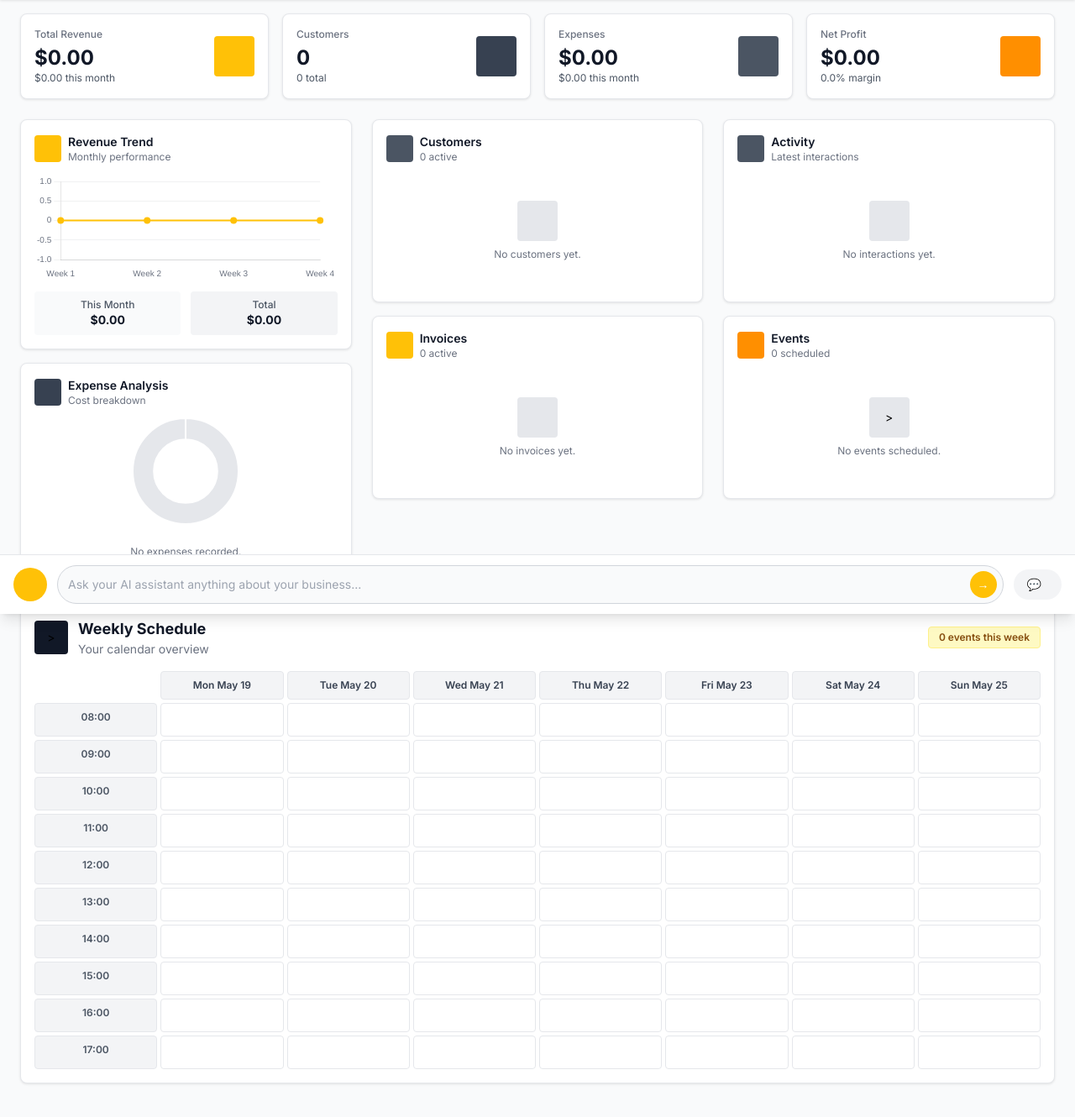
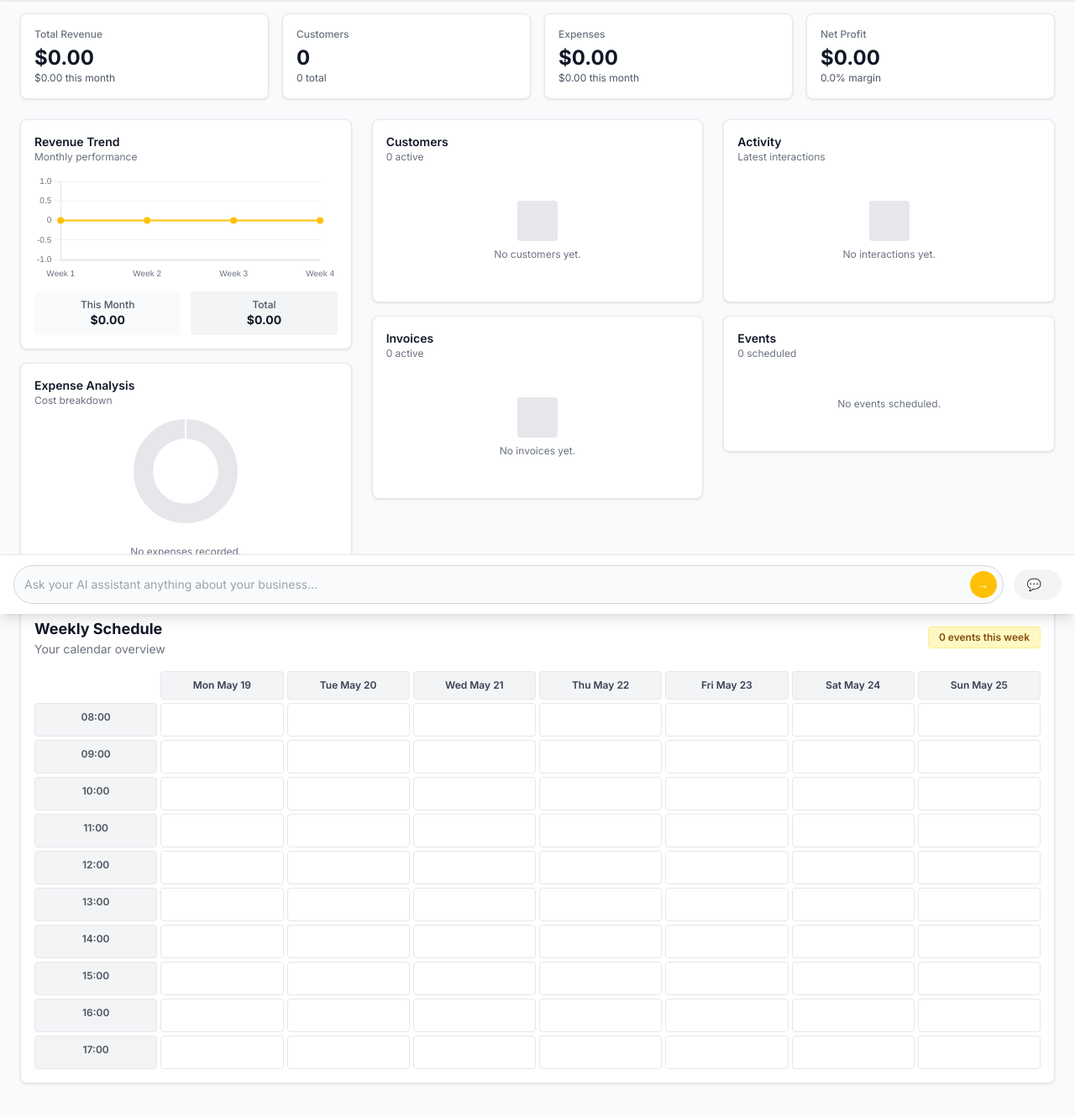
Before and after one commit to hassan3301/https---github.com-hassan3301-DailyCRM, a Flask app: page / in a window 1280 px wide. Shown: the part 69-1399 px from the top of the page at 84% size. Run offline with Flask 3, Linux system fonts and the light colour scheme; the visitor is signed in with stand-in values (Sample User, id 1); data that the repository does not hold is empty; some libraries are stand-ins or nearby versions.

Commit message:
remove emoji boxes

```diff
--- a/templates/index.html
+++ b/templates/index.html
@@ -173,11 +173,7 @@
                                 month
                             </p>
                         </div>
-                        <div
-                            class="w-10 h-10 sm:w-12 sm:h-12 bg-yellow-500 rounded flex items-center justify-center flex-shrink-0 ml-2"
-                        >
 
-                        </div>
                     </div>
                 </div>
 
@@ -199,11 +195,7 @@
                                 {{ contacts|length if contacts else 0 }} total
                             </p>
                         </div>
-                        <div
-                            class="w-10 h-10 sm:w-12 sm:h-12 bg-gray-700 rounded flex items-center justify-center flex-shrink-0 ml-2"
-                        >
 
-                        </div>
                     </div>
                 </div>
 
@@ -226,11 +218,7 @@
                                 month
                             </p>
                         </div>
-                        <div
-                            class="w-10 h-10 sm:w-12 sm:h-12 bg-gray-600 rounded flex items-center justify-center flex-shrink-0 ml-2"
-                        >
 
-                        </div>
                     </div>
                 </div>
 
@@ -255,11 +243,7 @@
                                 total_revenue else 0) }}% margin
                             </p>
                         </div>
-                        <div
-                            class="w-10 h-10 sm:w-12 sm:h-12 bg-yellow-600 rounded flex items-center justify-center flex-shrink-0 ml-2"
-                        >
 
-                        </div>
                     </div>
                 </div>
             </div>
@@ -273,11 +257,7 @@
                         class="bg-white border border-gray-200 rounded-lg p-3 sm:p-4 enterprise-shadow"
                     >
                         <div class="flex items-center space-x-2 mb-3">
-                            <div
-                                class="w-6 h-6 sm:w-8 sm:h-8 bg-yellow-500 rounded flex items-center justify-center"
-                            >
 
-                            </div>
                             <div>
                                 <h3 class="text-sm font-semibold text-gray-900">
                                     Revenue Trend
@@ -317,11 +297,7 @@
                         class="bg-white border border-gray-200 rounded-lg p-3 sm:p-4 enterprise-shadow"
                     >
                         <div class="flex items-center space-x-2 mb-3">
-                            <div
-                                class="w-6 h-6 sm:w-8 sm:h-8 bg-gray-700 rounded flex items-center justify-center"
-                            >
 
-                            </div>
                             <div>
                                 <h3 class="text-sm font-semibold text-gray-900">
                                     Expense Analysis
@@ -369,11 +345,7 @@
                     >
                         <div class="flex items-center justify-between mb-3">
                             <div class="flex items-center space-x-2">
-                                <div
-                                    class="w-6 h-6 sm:w-8 sm:h-8 bg-gray-600 rounded flex items-center justify-center"
-                                >
 
-                                </div>
                                 <div>
                                     <h3
                                         class="text-sm font-semibold text-gray-900"
@@ -434,11 +406,7 @@
                     >
                         <div class="flex items-center justify-between mb-3">
                             <div class="flex items-center space-x-2">
-                                <div
-                                    class="w-6 h-6 sm:w-8 sm:h-8 bg-yellow-500 rounded flex items-center justify-center"
-                                >
 
-                                </div>
                                 <div>
                                     <h3
                                         class="text-sm font-semibold text-gray-900"
@@ -512,11 +480,7 @@
                         class="bg-white border border-gray-200 rounded-lg p-3 sm:p-4 enterprise-shadow"
                     >
                         <div class="flex items-center space-x-2 mb-3">
-                            <div
-                                class="w-6 h-6 sm:w-8 sm:h-8 bg-gray-600 rounded flex items-center justify-center"
-                            >
 
-                            </div>
                             <div>
                                 <h3 class="text-sm font-semibold text-gray-900">
                                     Activity
@@ -579,11 +543,7 @@
                         class="bg-white border border-gray-200 rounded-lg p-3 sm:p-4 enterprise-shadow"
                     >
                         <div class="flex items-center space-x-2 mb-3">
-                            <div
-                                class="w-6 h-6 sm:w-8 sm:h-8 bg-yellow-600 rounded flex items-center justify-center"
-                            >
 
-                            </div>
                             <div>
                                 <h3 class="text-sm font-semibold text-gray-900">
                                     Events
@@ -623,12 +583,7 @@
                             </div>
                             {% else %}
                             <div class="text-center py-4 sm:py-8">
-                                <div
-                                    class="w-8 h-8 sm:w-12 sm:h-12 bg-gray-200 rounded flex items-center justify-center mx-auto mb-2"
-                                >
 
-                                    >
-                                </div>
                                 <p class="text-gray-500 text-xs">
                                     No events scheduled.
                                 </p>
@@ -647,12 +602,7 @@
                     class="flex flex-col sm:flex-row sm:items-center justify-between mb-4 space-y-2 sm:space-y-0"
                 >
                     <div class="flex items-center space-x-2 sm:space-x-3">
-                        <div
-                            class="w-8 h-8 sm:w-10 sm:h-10 bg-gray-900 rounded flex items-center justify-center"
-                        >
 
-                            >
-                        </div>
                         <div>
                             <h3
                                 class="text-base sm:text-lg font-bold text-gray-900"
@@ -726,11 +676,7 @@
                 <div class="max-w-7xl mx-auto">
                     <div class="flex items-center space-x-3">
                         <!-- AI Avatar -->
-                        <div
-                            class="w-10 h-10 bg-yellow-500 rounded-full flex items-center justify-center flex-shrink-0"
-                        >
-                            <span class="text-white text-sm"></span>
-                        </div>
+
 
                         <!-- Chat Input -->
                         <div class="flex-1 relative">
```
